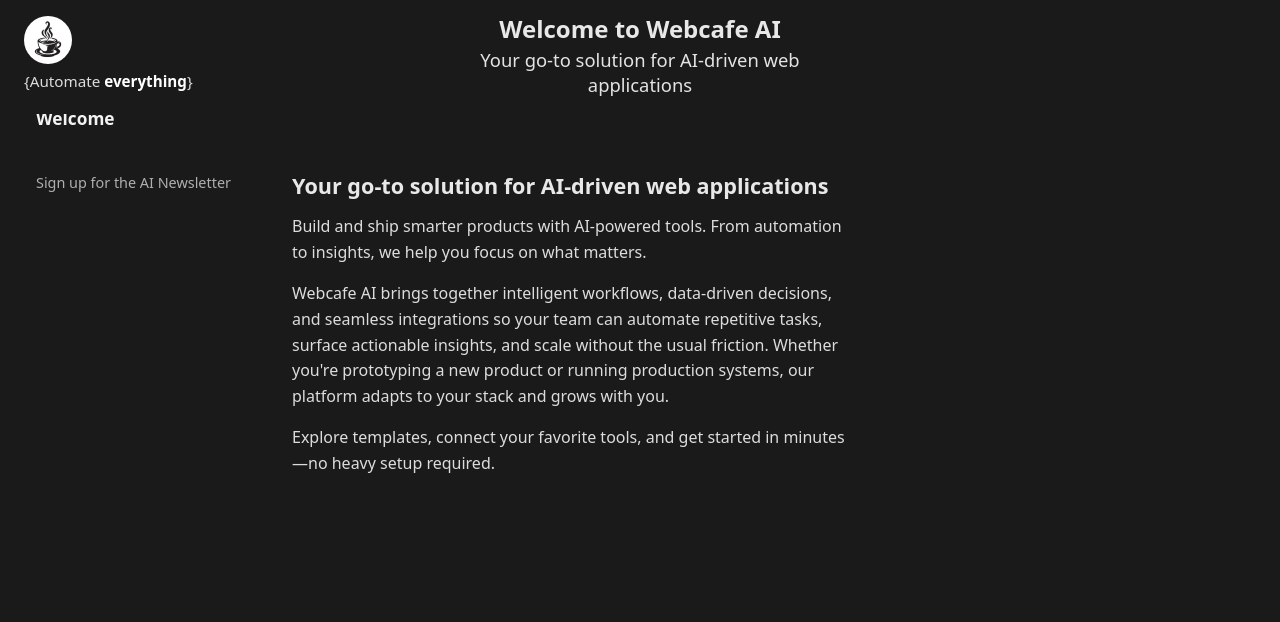
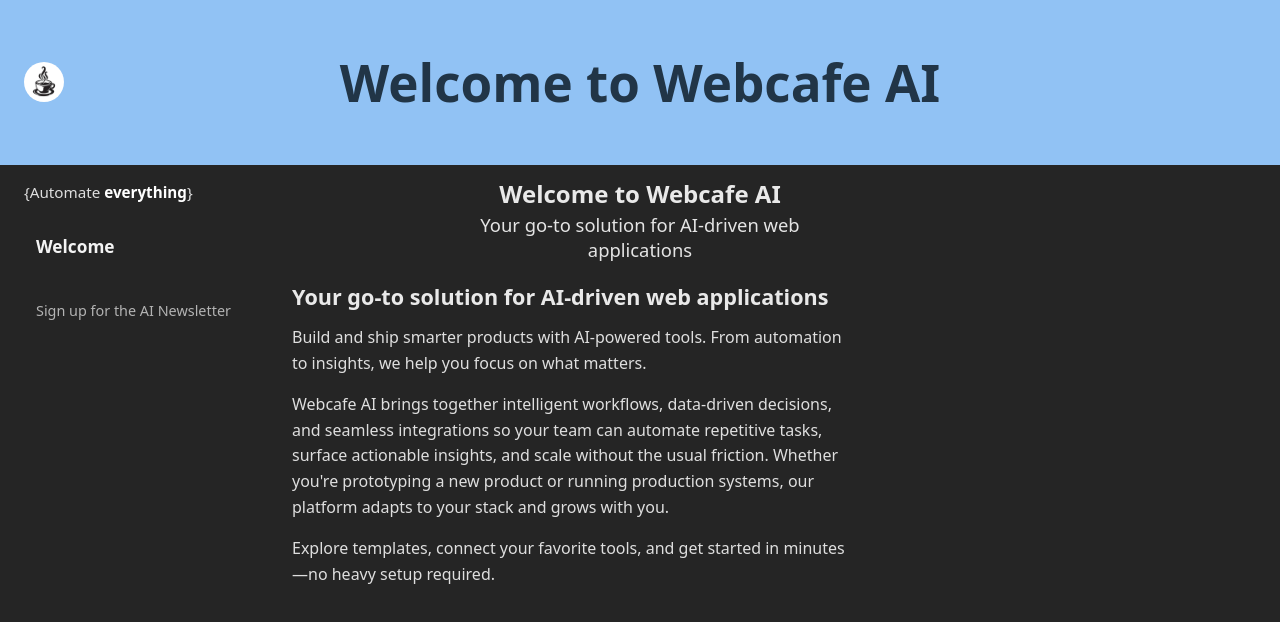
Before and after one commit to kay1-2-3/webcafeland, a React (Vite) app in the folder my-react-app/: page / in a window 1280 px wide. Shown: the top 622 px of the page. Built offline with nearby package versions, Linux system fonts and the light colour scheme.

Commit message:
Banner added and changes made to the UI

```diff
--- a/my-react-app/src/App.jsx
+++ b/my-react-app/src/App.jsx
@@ -1,7 +1,13 @@
+import Banner from "./assets/components/Banner.jsx";
 import Homepage from "./Views/Homepage.jsx";
 
 function App() {
-  return <Homepage />;
+  return (
+    <div className="app-root">
+      <Banner />
+      <Homepage />
+    </div>
+  );
 }
 
 export default App;
--- a/my-react-app/src/Views/Homepage.css
+++ b/my-react-app/src/Views/Homepage.css
@@ -6,7 +6,7 @@
   flex-direction: column;
   overflow: hidden;
   font-family: system-ui, -apple-system, Segoe UI, Roboto, Arial, sans-serif;
-  background-color: #1a1a1a;
+  background-color: #252525;
   color: rgba(255, 255, 255, 0.9);
 }
 
@@ -21,7 +21,7 @@
   padding: 16px 24px 20px;
   border-bottom: 1px solid transparent;
   flex-shrink: 0;
-  background-color: #1a1a1a;
+  background-color: #252525;
 }
 
 .cafe-brand {
@@ -107,11 +107,11 @@
   border-right: 1px solid transparent;
   position: fixed;
   left: 0;
-  top: 72px;
+  top: 200px;
   bottom: 0;
-  height: calc(100vh - 72px);
+  height: calc(100vh - 200px);
   overflow: visible;
-  background-color: #1a1a1a;
+  background-color: #252525;
   z-index: 1;
 }
 
@@ -155,7 +155,7 @@
 }
 
 .cafe-section-newsletter {
-  padding-top: 300px;
+  padding-top: 1200px;
 }
 
 .cafe-newsletter-box {
--- a/my-react-app/src/Views/Homepage.jsx
+++ b/my-react-app/src/Views/Homepage.jsx
@@ -61,7 +61,6 @@
     <div className="cafe-homepage">
       <header className="cafe-header">
         <div className="cafe-brand">
-          <img src="/cup192.png" alt="Webcafe" className="cafe-logo" />
           <span className="cafe-tagline">{'{Automate '}<strong>everything</strong>{'}'}</span>
         </div>
         <div className="cafe-header-center">
--- /dev/null
+++ b/my-react-app/src/assets/components/Banner.css
@@ -0,0 +1,18 @@
+.banner {
+  position: relative;
+  background-color: #91c2f4;
+  padding: 20px;
+  text-align: center;
+  border-bottom: none;
+}
+
+.banner-logo {
+  position: absolute;
+  top: 50%;
+  left: 24px;
+  transform: translateY(-50%);
+  width: 40px;
+  height: 40px;
+  object-fit: cover;
+  border-radius: 50%;
+}
--- /dev/null
+++ b/my-react-app/src/assets/components/Banner.jsx
@@ -0,0 +1,13 @@
+import React from "react";
+import "./Banner.css";
+
+const Banner = () => {
+  return (
+    <div className="banner">
+      <h1>Welcome to Webcafe AI</h1>
+      <img src="/cup192.png" alt="Webcafe" className="banner-logo" />
+    </div>
+  );
+};
+
+export default Banner;
--- a/my-react-app/src/index.css
+++ b/my-react-app/src/index.css
@@ -5,7 +5,7 @@
 
   color-scheme: light dark;
   color: rgba(255, 255, 255, 0.87);
-  background-color: #242424;
+  background-color: #252525;
 
   font-synthesis: none;
   text-rendering: optimizeLegibility;
@@ -34,6 +34,11 @@
   min-height: 100vh;
 }
 
+.app-root {
+  background-color: #252525;
+  min-height: 100vh;
+}
+
 h1 {
   font-size: 3.2em;
   line-height: 1.1;
@@ -46,7 +51,7 @@
   font-size: 1em;
   font-weight: 500;
   font-family: inherit;
-  background-color: #1a1a1a;
+  background-color: #252525;
   cursor: pointer;
   transition: border-color 0.25s;
 }
```
